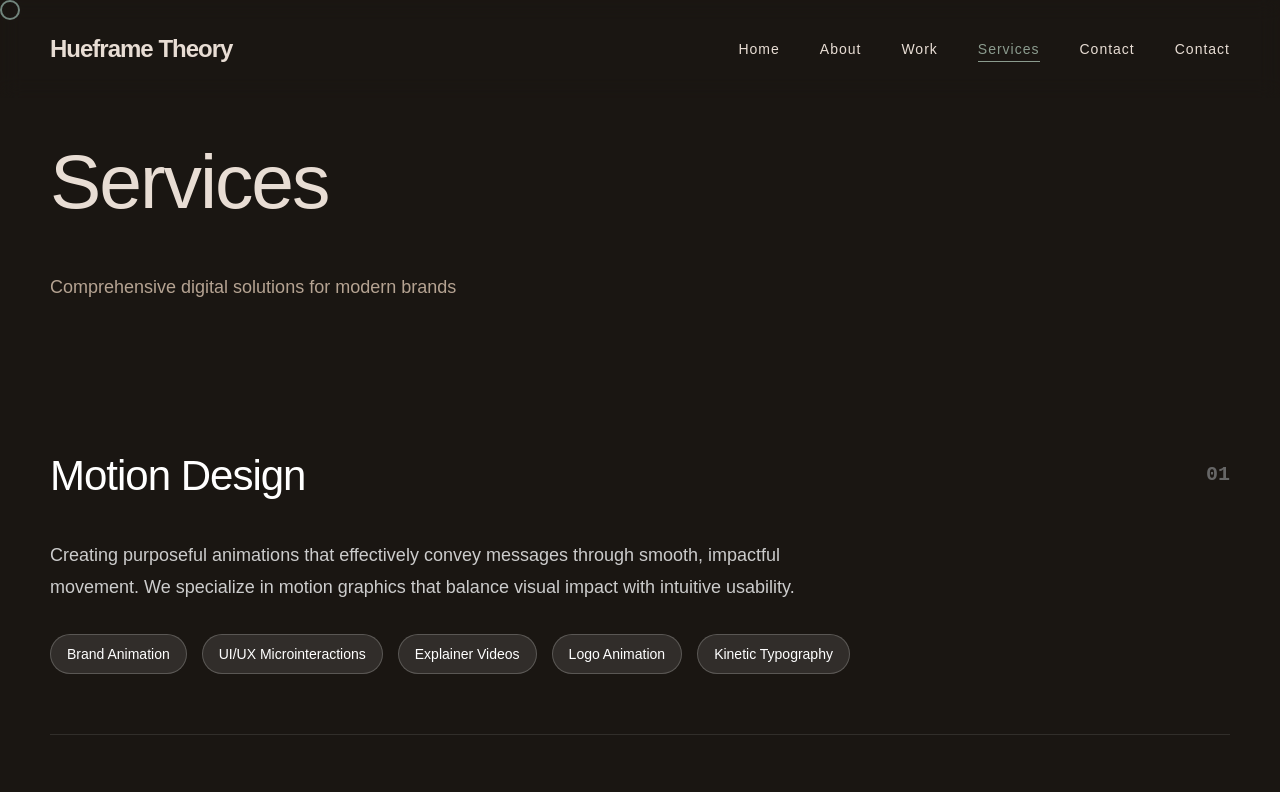
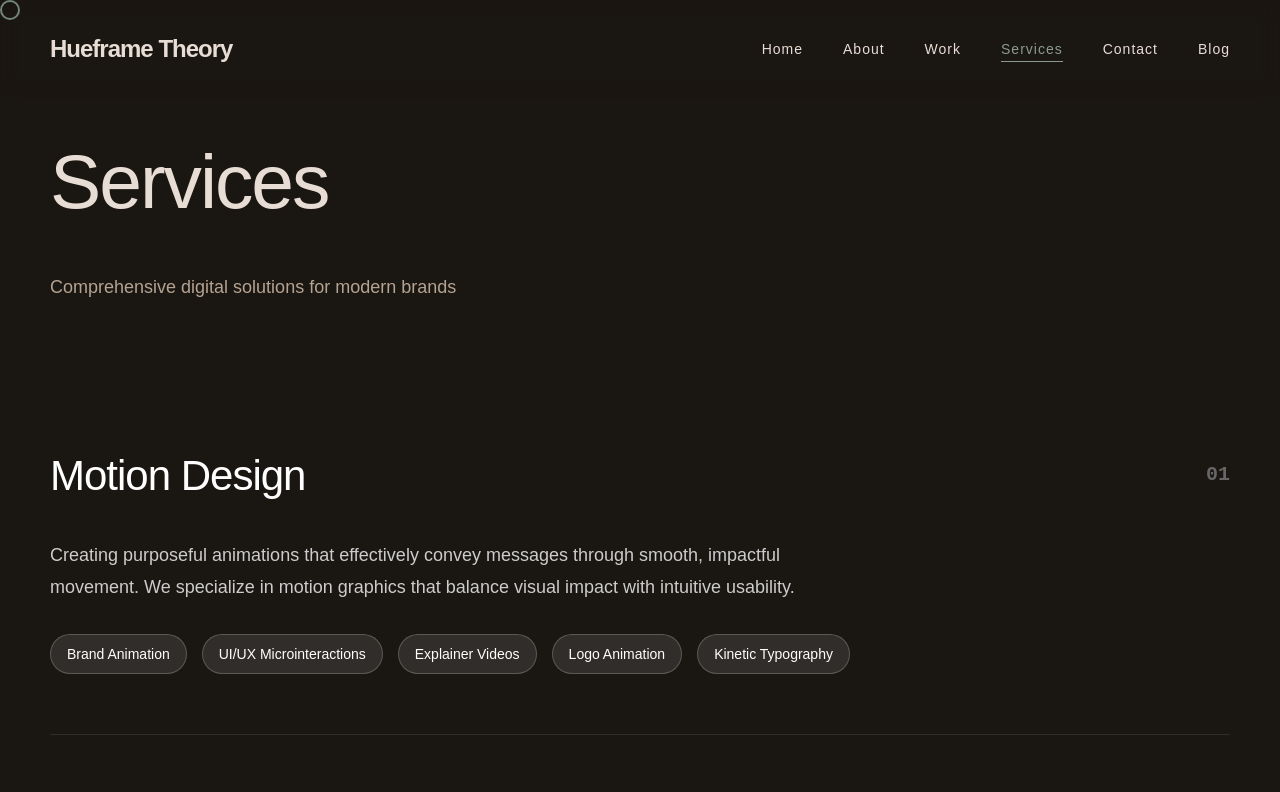
Before and after one commit to rebecca1445/HueframeTheory, a plain HTML site: page services.html in a window 1280 px wide. Shown: the top 792 px of the page. Drawn offline with Linux system fonts and the light colour scheme.

Commit message:
Update services.html

```diff
--- a/services.html
+++ b/services.html
@@ -21,7 +21,7 @@
                 <li><a href="work.html">Work</a></li>
                 <li><a href="services.html" class="active">Services</a></li>
                 <li><a href="contact.html">Contact</a></li>
-                <li><a href="contact.html">Contact</a></li>
+                <li><a href="blog.html">Blog</a></li>
             </ul>
         </nav>
     </header>
```
